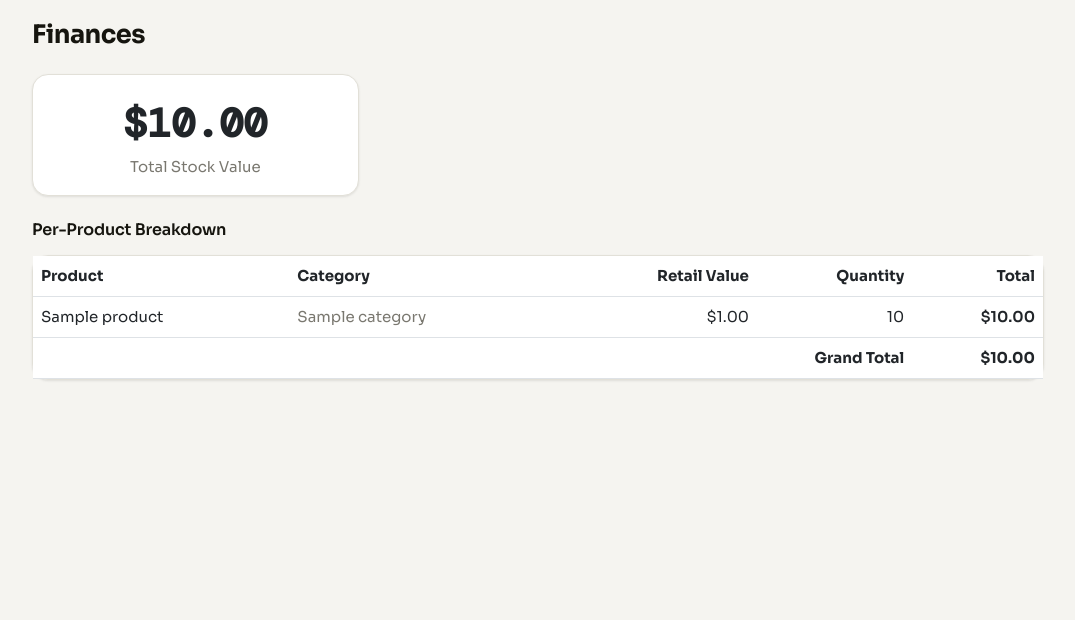
After one commit to NMSU-CS-CS371/team-project-real-inventoryiq, a Django app: page /finances/ in a window 1280 px wide. The commit adds this page. Shown: the part 101-721 px from the top of the page, without its empty margins (102-1177 px from the left). Run offline with Django 4.2, Linux system fonts and the light colour scheme; a user stored in the database is signed in; tables that the repository leaves empty hold one stand-in row (values such as "Sample post").

Commit message:
added finances page w retail_value

```diff
--- a/inventory/forms.py
+++ b/inventory/forms.py
@@ -11,6 +11,7 @@ class ProductForm(forms.ModelForm):
         fields = [
             "name",
             "sku_number",
+            "retail_value",
             "category",
             "quantity",
             "low_stock_threshold",
@@ -34,6 +35,9 @@ class ProductForm(forms.ModelForm):
                 }
             ),
             "sku_number": forms.TextInput(attrs={"class": "form-control"}),
+            "retail_value": forms.NumberInput(
+                attrs={"class": "form-control", "step": "0.01"}
+            ),
         }
 
 
--- a/inventory/models.py
+++ b/inventory/models.py
@@ -28,6 +28,9 @@ class Product(models.Model):
     updated_at = models.DateTimeField(auto_now=True)
     sku_number = models.CharField(max_length=100, unique=True, blank=True, null=True)
     low_stock_notified = models.BooleanField(default=False)
+    retail_value = models.DecimalField(
+        max_digits=10, decimal_places=2, null=True, blank=True
+    )
 
     def __str__(self):
         """Return the product name for display purposes."""
--- a/inventory/urls.py
+++ b/inventory/urls.py
@@ -12,6 +12,9 @@ urlpatterns = [
     path('products/<int:pk>/edit/', views.product_edit, name='product_edit'),
     path('products/<int:pk>/delete/', views.product_delete, name='product_delete'),
 
+    # Finances
+    path('finances/', views.finances, name='finances'),
+
     # Category routes
     path('categories/', views.category_list, name='category_list'),
     path('categories/add/', views.category_add, name='category_add'),
--- a/inventory/views.py
+++ b/inventory/views.py
@@ -3,6 +3,7 @@ import csv
 from django.contrib import messages
 from django.contrib.auth.decorators import login_required
 from django.db.models import Q
+from django.db.models.functions import Coalesce
 from django.http import HttpResponse
 from django.shortcuts import get_object_or_404, redirect, render
 
@@ -277,6 +278,36 @@ def adjust_quantity(request, pk):
 
 
 @login_required
+def finances(request):
+    """Display the total retail value of all inventory stock."""
+
+    products = Product.objects.select_related("category").all().order_by("name")
+
+    product_data = []
+    grand_total = 0
+
+    for product in products:
+        retail = product.retail_value or 0
+        line_total = retail * product.quantity
+        grand_total += line_total
+        product_data.append(
+            {
+                "name": product.name,
+                "category": product.category,
+                "retail_value": retail,
+                "quantity": product.quantity,
+                "line_total": line_total,
+            }
+        )
+
+    context = {
+        "product_data": product_data,
+        "grand_total": grand_total,
+    }
+    return render(request, "inventory/finances.html", context)
+
+
+@login_required
 def export_csv(request):
     """Export all products as a CSV file for download."""
 
--- a/templates/base.html
+++ b/templates/base.html
@@ -325,6 +325,7 @@
         <div class="nav-links">
             <a href="{% url 'product_list' %}">Products</a>
             <a href="{% url 'category_list' %}">Categories</a>
+            <a href="{% url 'finances' %}">Finances</a>
             <a href="{% url 'logout' %}" class="logout-btn">Logout</a>
         </div>
     </nav>
--- /dev/null
+++ b/templates/inventory/finances.html
@@ -0,0 +1,54 @@
+{% extends 'base.html' %}
+{% block title %}Finances — InventoryIQ{% endblock %}
+
+{% block content %}
+<h2 class="mb-4">Finances</h2>
+
+<div class="row g-3 mb-4">
+    <div class="col-6 col-md-4">
+        <div class="card text-center p-3">
+            <div class="fs-1 fw-bold" style="font-family: 'DM Mono', monospace;">${{ grand_total|floatformat:2 }}</div>
+            <div class="text-muted">Total Stock Value</div>
+        </div>
+    </div>
+</div>
+
+<h4 class="mb-3">Per-Product Breakdown</h4>
+
+{% if product_data %}
+<div class="card">
+    <div class="table-responsive">
+        <table class="table table-hover mb-0">
+            <thead>
+                <tr>
+                    <th>Product</th>
+                    <th>Category</th>
+                    <th class="text-end">Retail Value</th>
+                    <th class="text-end">Quantity</th>
+                    <th class="text-end">Total</th>
+                </tr>
+            </thead>
+            <tbody>
+                {% for item in product_data %}
+                <tr>
+                    <td>{{ item.name }}</td>
+                    <td class="text-muted">{% if item.category %}{{ item.category }}{% else %}Not Under Category{% endif %}</td>
+                    <td class="text-end">${{ item.retail_value|floatformat:2 }}</td>
+                    <td class="text-end">{{ item.quantity }}</td>
+                    <td class="text-end fw-semibold">${{ item.line_total|floatformat:2 }}</td>
+                </tr>
+                {% endfor %}
+            </tbody>
+            <tfoot>
+                <tr>
+                    <td colspan="4" class="text-end fw-bold">Grand Total</td>
+                    <td class="text-end fw-bold">${{ grand_total|floatformat:2 }}</td>
+                </tr>
+            </tfoot>
+        </table>
+    </div>
+</div>
+{% else %}
+<p class="text-muted">No products in inventory yet.</p>
+{% endif %}
+{% endblock %}
```
Also changed, not shown: inventory/migrations/0004_product_retail_value.py (added), 1 other file.
